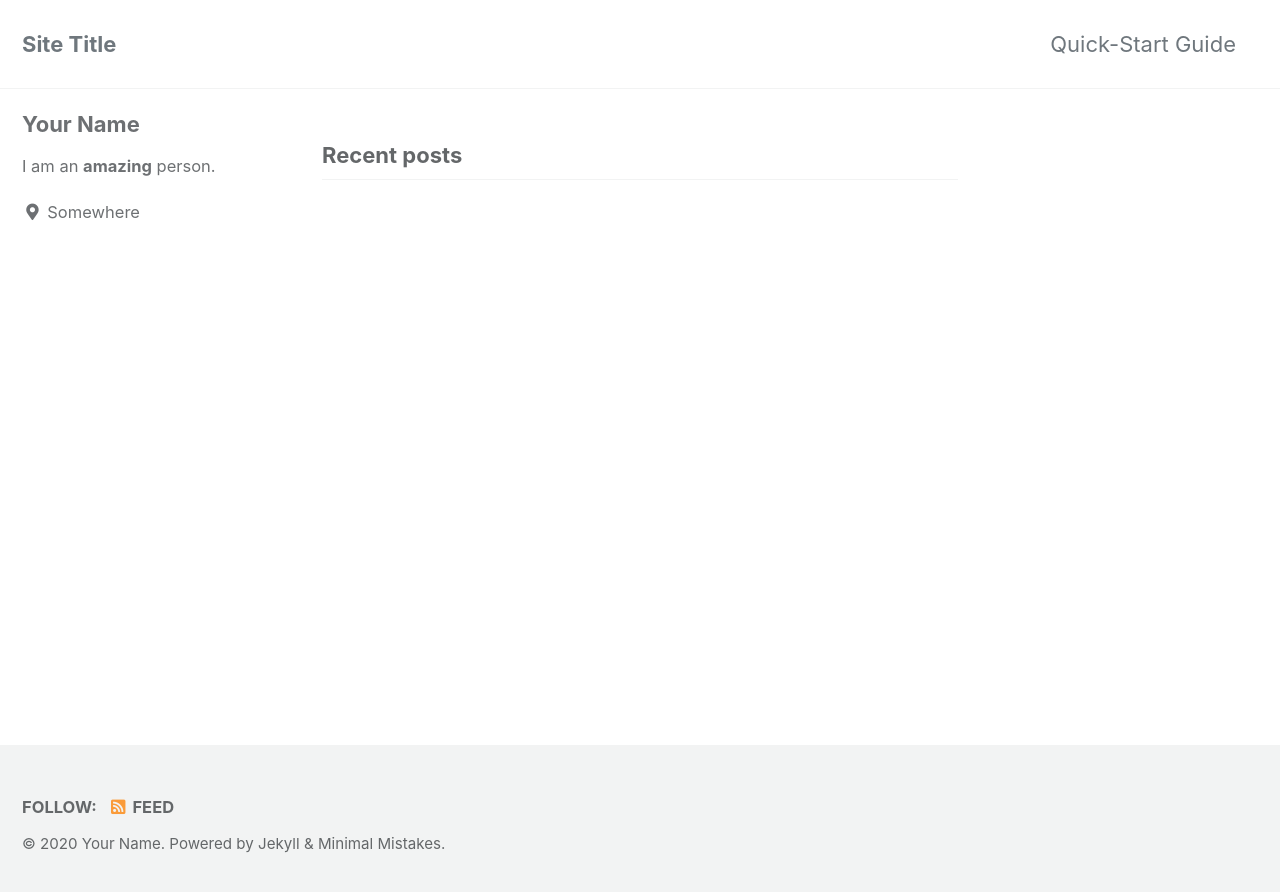
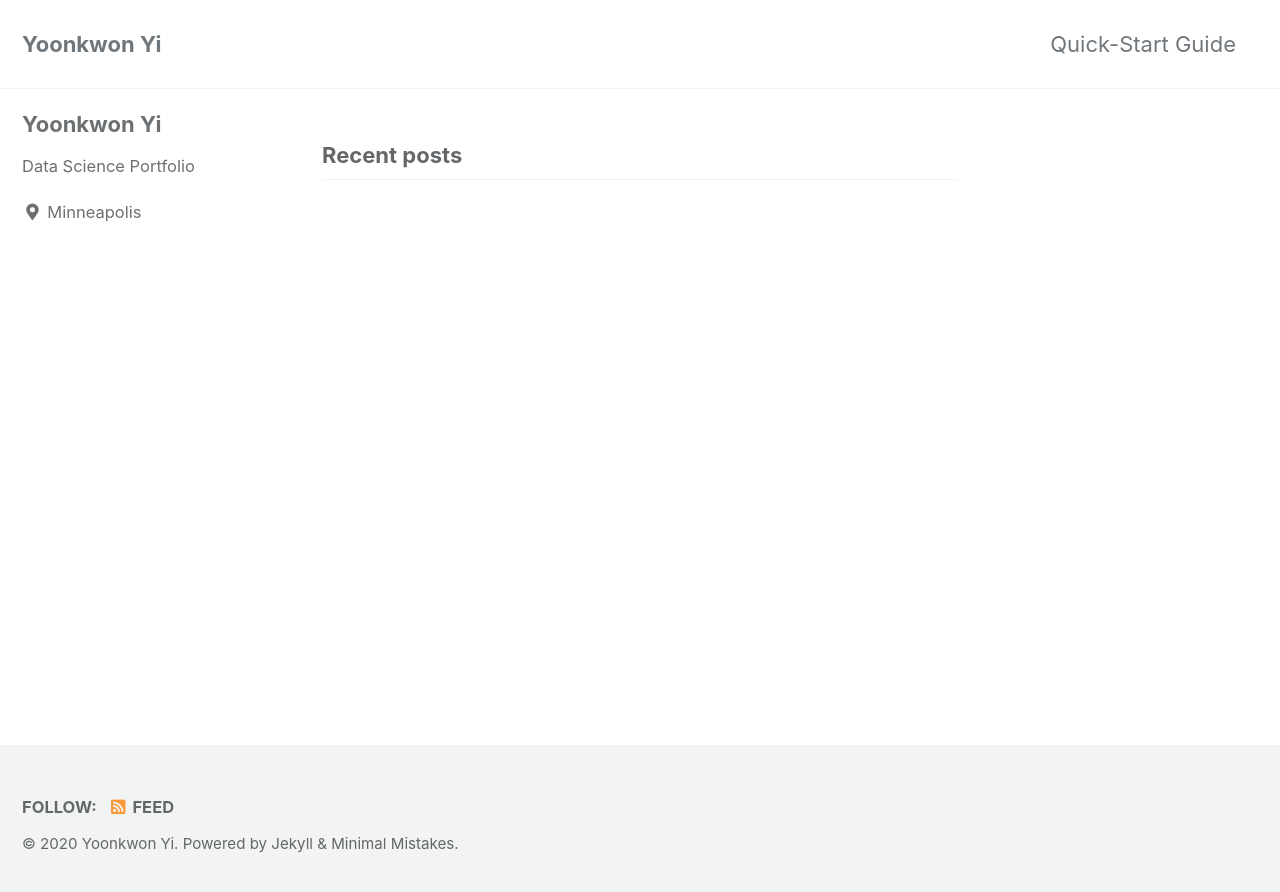
Before and after one commit to yoonkwon-yi/yoonkwon-yi.github.io, a Jekyll site: the page built from index.html, in a window 1280 px wide. Shown: the top 892 px of the page. Built offline with Jekyll 4.4.1, drawn with Linux system fonts in a browser that asks for light colours; cached includes are drawn as plain includes; the list of posts is cut into pages by our own code.

Commit message:
personalized

```diff
--- a/_config.yml
+++ b/_config.yml
@@ -16,11 +16,11 @@ minimal_mistakes_skin    : "default" # "air", "aqua", "contrast", "dark", "dirt"
 
 # Site Settings
 locale                   : "en-US"
-title                    : "Site Title"
+title                    : "Yoonkwon Yi"
 title_separator          : "-"
 subtitle                 : # site tagline that appears below site title in masthead
-name                     : "Your Name"
-description              : "An amazing website."
+name                     : "Yoonkwon Yi"
+description              : "Data Science Portfolio"
 url                      : # the base hostname & protocol for your site e.g. "https://mmistakes.github.io"
 baseurl                  : # the subpath of your site, e.g. "/blog"
 repository               : # GitHub username/repo-name e.g. "mmistakes/minimal-mistakes"
@@ -93,10 +93,10 @@ analytics:
 
 # Site Author
 author:
-  name             : "Your Name"
+  name             : "Yoonkwon Yi"
   avatar           : # path of avatar image, e.g. "/assets/images/bio-photo.jpg"
-  bio              : "I am an **amazing** person."
-  location         : "Somewhere"
+  bio              : "Data Science Portfolio"
+  location         : "Minneapolis"
   email            :
   links:
     - label: "Email"
@@ -113,7 +113,7 @@ author:
       # url: "https://facebook.com/"
     - label: "GitHub"
       icon: "fab fa-fw fa-github"
-      # url: "https://github.com/"
+      # url: "https://github.com/yoonkwon-yi"
     - label: "Instagram"
       icon: "fab fa-fw fa-instagram"
       # url: "https://instagram.com/"
@@ -279,3 +279,11 @@ defaults:
       comments: # true
       share: true
       related: true
+
+  # _pages
+  - scope:
+      path: ""
+      type: pages
+    values:
+      layout: single
+      author_profile: true
```
